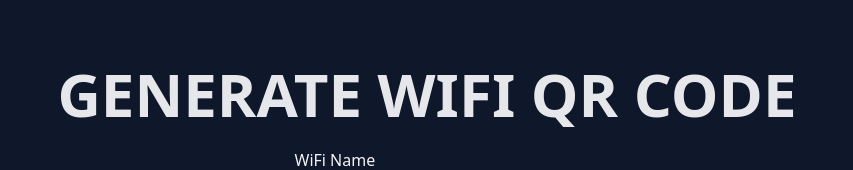
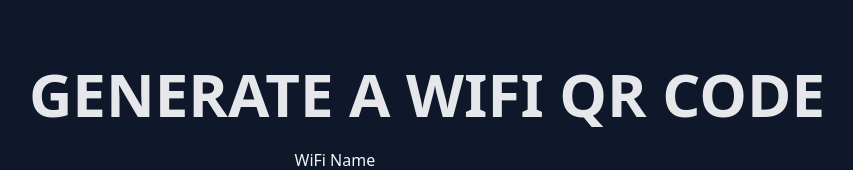
Before and after one commit to Flashtheorie/qrwifi, an Angular app: page / in a window 1280 px wide. Shown: the top 170 px of the page, without its empty margins (213-1066 px from the left). Built offline with nearby package versions, Linux system fonts and the light colour scheme; what @techiediaries/ngx-qrcode would draw is missing.

Commit message:
change title

```diff
--- a/src/app/qr-code/qr-code.component.html
+++ b/src/app/qr-code/qr-code.component.html
@@ -3,11 +3,11 @@
 
 
 <form *ngIf="!showPrintView" (ngSubmit)="generateQRCode()" class="flex flex-col items-center" autocomplete="off">
-    <h1 class="text-gray-200 font-extrabold uppercase text-center text-6xl">Generate WiFi QR Code</h1>
+    <h1 class="text-gray-200 font-extrabold uppercase text-center text-5xl lg:text-6xl">Generate a WiFi QR Code</h1>
     <div class="form-group my-6 px-3">
         <label for="name" class="text-gray-100 font-medium">WiFi Name</label>
         <br>
-        <input autocomplete="off" type="text" [(ngModel)]="wifiName" name="wifiname" id="wifiname" class="form-control border border-gray-400 rounded-md py-2 px-4 text-gray-700">
+        <input autocomplete="off" type="text" [(ngModel)]="wifiName" name="wifiname" id="wifiname1456156" class="form-control border border-gray-400 rounded-md py-2 px-4 text-gray-700">
     </div>
     <div class="form-group my-3 px-3">
         <label for="password" class="text-gray-100 font-medium">WiFi Password</label>
```
